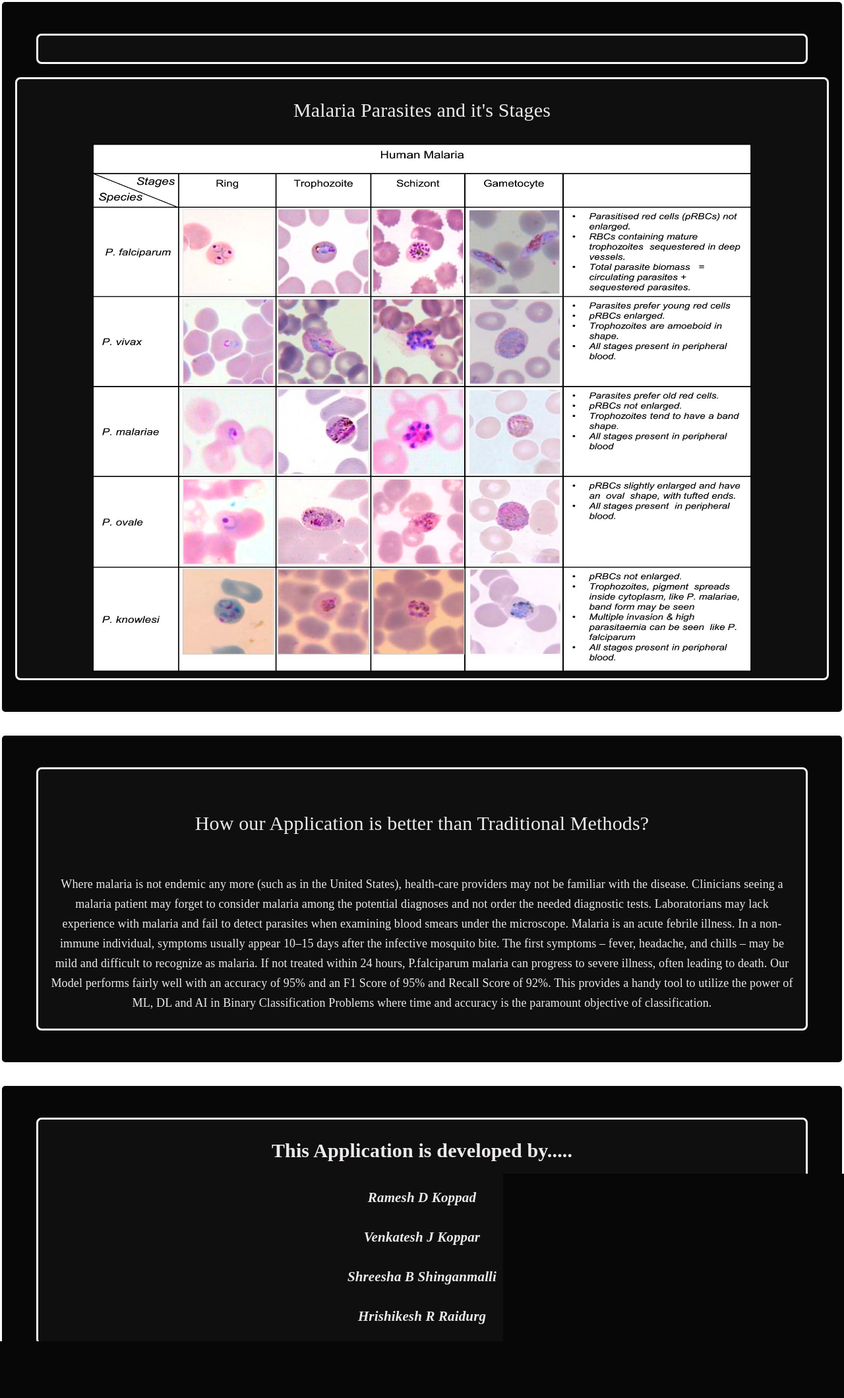
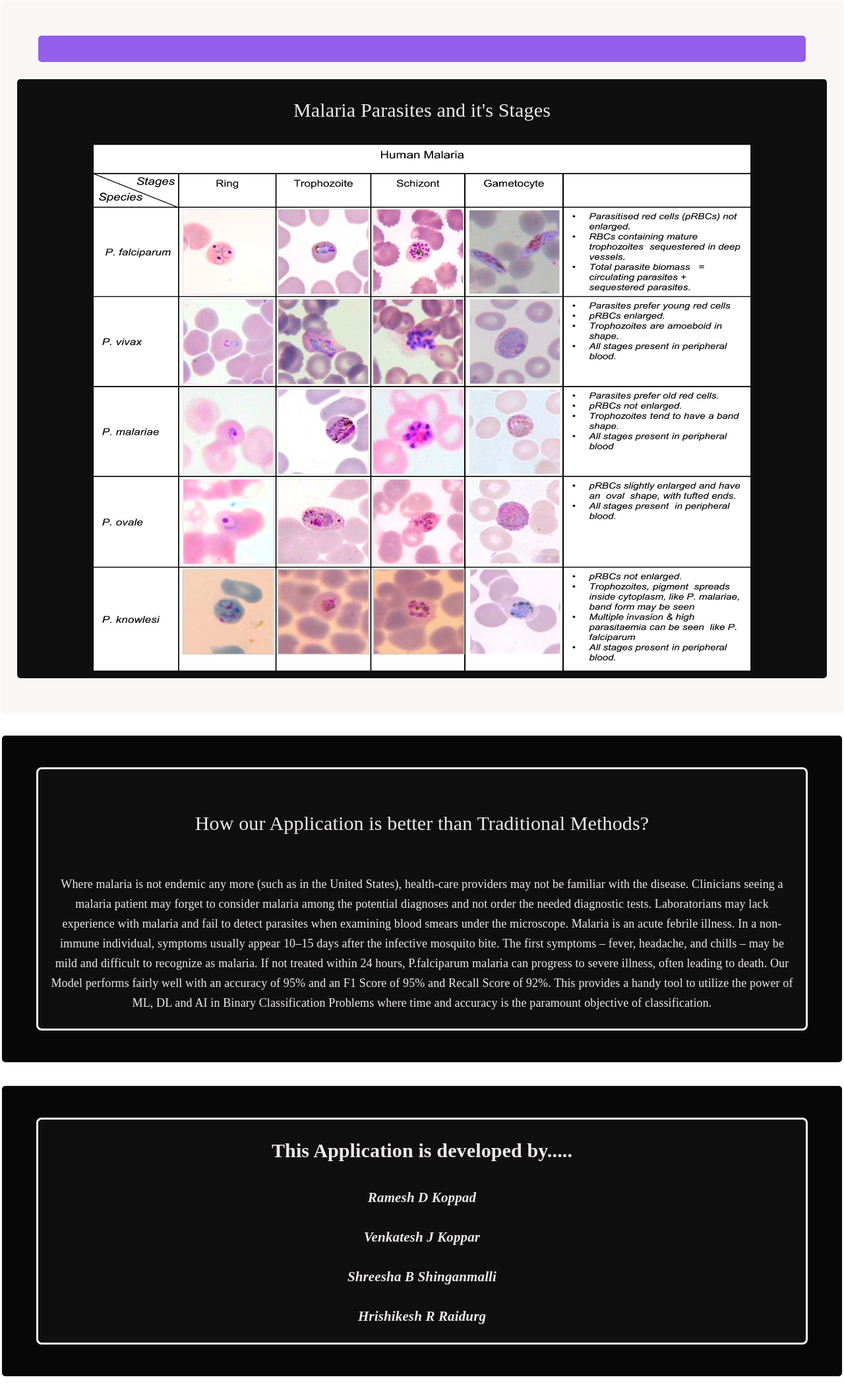
Before and after one commit to Venkatesh-j-koppar/Malaria-detection, a Flask app: template templates/result.html in a window 1280 px wide. Shown: the whole page at 66% size. Run offline with Flask 2, Linux system fonts and the light colour scheme; the template is opened without the code that fills it, so the values that code supplies are empty; some libraries are stand-ins or nearby versions.

Commit message:
Update result.html

```diff
--- a/templates/result.html
+++ b/templates/result.html
@@ -12,8 +12,8 @@
    </head>
    <body>
 
-   <div class="jumbotron jumbotron-fluid bg-info text-white text-center" style="background: rgb(7, 7, 7);">
-      <div class="container">
+   <div class="jumbotron jumbotron-fluid bg-info text-white text-center" style="background: rgb(250, 246, 246);">
+      <div class="container"  style="background: rgb(148, 95, 235);">
          <h2 class="display-1">{{ prediction }}</h2>
       </div><br>
 
```
